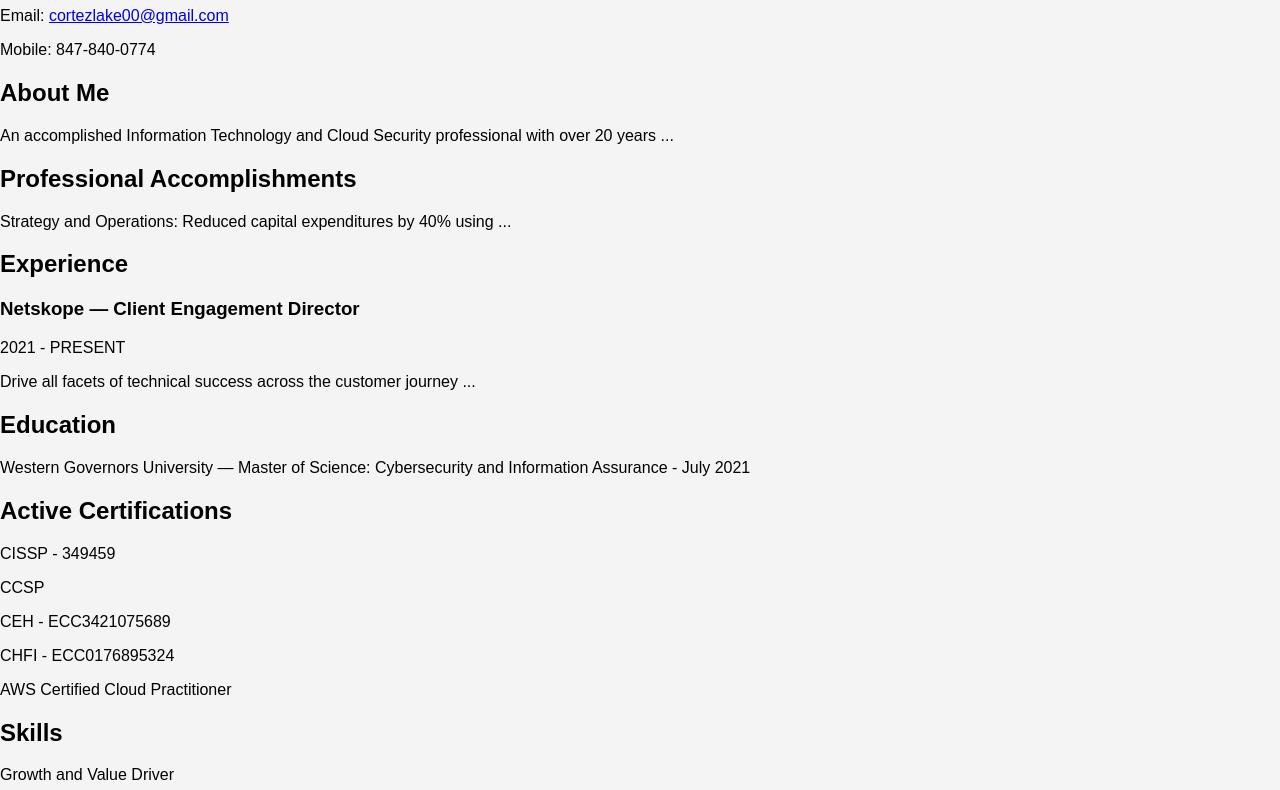
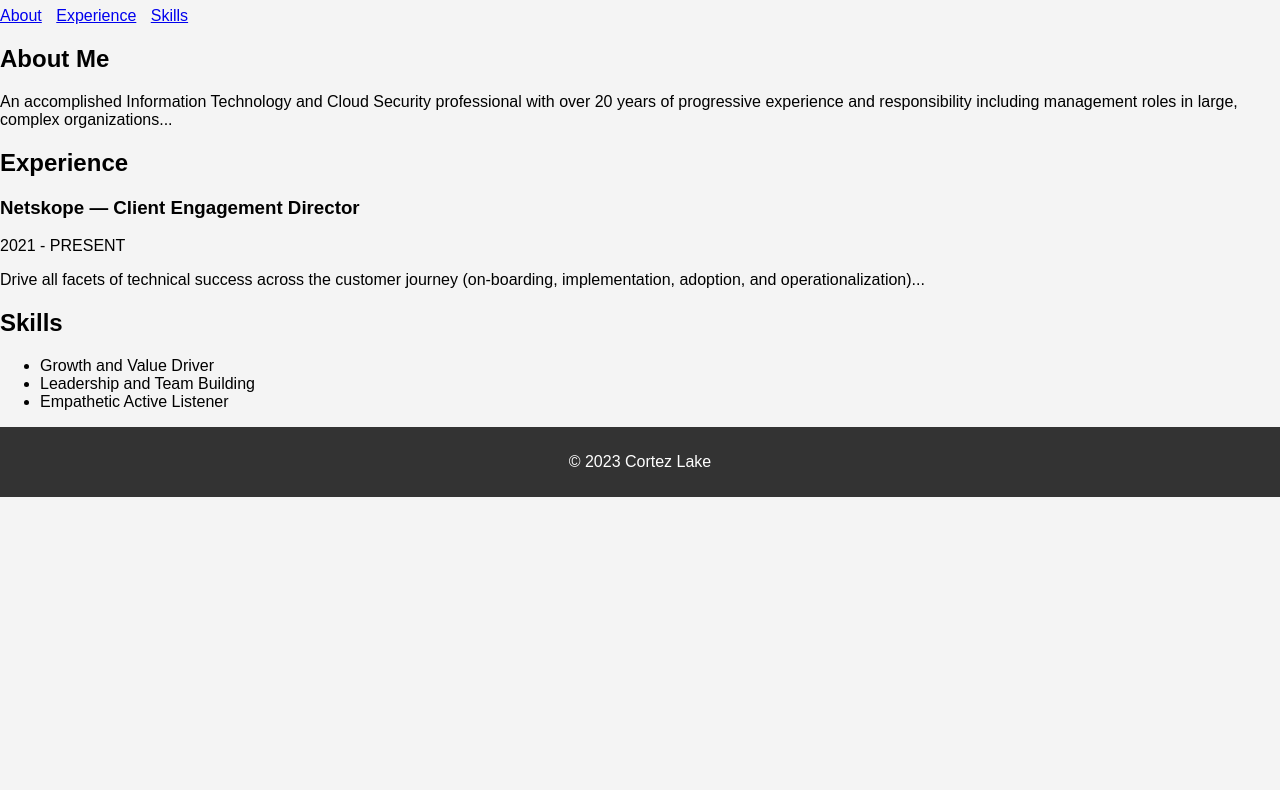
Before and after one commit to lakeongit/cortezlake.com, a plain HTML site: page index.html in a window 1280 px wide. Shown: the part 73-863 px from the top of the page. After the commit the page ends 800 px from the top, so only its background shows below. Drawn offline with Linux system fonts and the light colour scheme.

Commit message:
Update index.html

```diff
--- a/index.html
+++ b/index.html
@@ -1,67 +1,51 @@
 <!DOCTYPE html>
 <html lang="en">
-
 <head>
     <meta charset="UTF-8">
     <meta name="viewport" content="width=device-width, initial-scale=1.0">
-    <title>Cortez Lake - Professional Bio</title>
     <link rel="stylesheet" href="css/style.css">
+    <title>Cortez Lake</title>
 </head>
-
 <body>
     <header>
+        <div class="header-content">
             <h1>Cortez Lake</h1>
-        <p>Email: <a href="mailto:cortezlake00@gmail.com">cortezlake00@gmail.com</a></p>
-        <p>Mobile: 847-840-0774</p>
+            <nav>
+                <ul>
+                    <li><a href="#about">About</a></li>
+                    <li><a href="#experience">Experience</a></li>
+                    <li><a href="#skills">Skills</a></li>
+                </ul>
+            </nav>
+        </div>
     </header>
 
-    <main>
-        <section id="about-me">
+    <section id="about">
         <h2>About Me</h2>
-            <!-- Here I have taken a few lines of your bio, for the full text replace ... with the rest of your bio -->
-            <p>An accomplished Information Technology and Cloud Security professional with over 20 years ...</p>
-        </section>
-
-        <section id="professional-accomplishments">
-            <h2>Professional Accomplishments</h2>
-            <!-- Here I have taken a few lines of your bio, for the full text replace ... with the rest of your bio -->
-            <p>Strategy and Operations: Reduced capital expenditures by 40% using ...</p>
+        <p>An accomplished Information Technology and Cloud Security professional with over 20 years of progressive experience and responsibility including management roles in large, complex organizations...</p>
+        <!-- Rest of About content goes here -->
     </section>
 
     <section id="experience">
         <h2>Experience</h2>
-            <!-- Include your job experience here -->
         <h3>Netskope — Client Engagement Director</h3>
         <p>2021 - PRESENT</p>
-            <p>Drive all facets of technical success across the customer journey ...</p>
-            <!-- Repeat the structure above for each job -->
-        </section>
-
-        <section id="education">
-            <h2>Education</h2>
-            <p>Western Governors University — Master of Science: Cybersecurity and Information Assurance - July 2021</p>
-        </section>
-
-        <section id="certifications">
-            <h2>Active Certifications</h2>
-            <p>CISSP - 349459</p>
-            <p>CCSP</p>
-            <p>CEH - ECC3421075689</p>
-            <p>CHFI - ECC0176895324</p>
-            <p>AWS Certified Cloud Practitioner</p>
+        <p>Drive all facets of technical success across the customer journey (on-boarding, implementation, adoption, and operationalization)...</p>
+        <!-- Rest of Experience content goes here -->
     </section>
 
     <section id="skills">
         <h2>Skills</h2>
-            <p>Growth and Value Driver</p>
-            <p>Leadership and Team Building</p>
-            <p>Empathetic Active Listener</p>
-            <p>Strategic Planning and Execution</p>
-            <p>Risk Management</p>
+        <ul>
+            <li>Growth and Value Driver</li>
+            <li>Leadership and Team Building</li>
+            <li>Empathetic Active Listener</li>
+            <!-- Rest of Skills content goes here -->
+        </ul>
     </section>
-    </main>
 
     <footer>
-        <p>&copy; 2023 Cortez Lake</p>
+        <p>© 2023 Cortez Lake</p>
     </footer>
-</body
+</body>
+</html>
```
Lines whose indentation alone changed are shown as unchanged.
